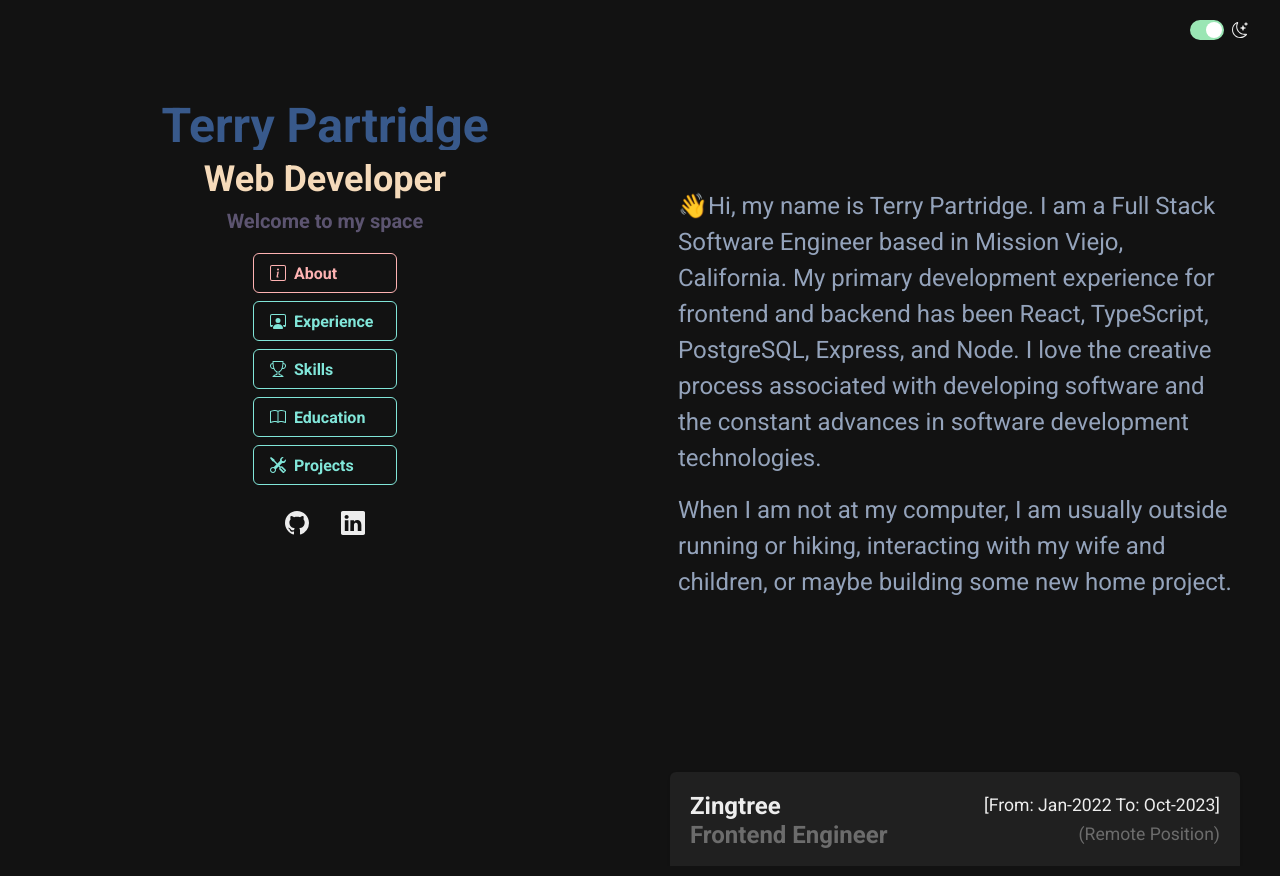
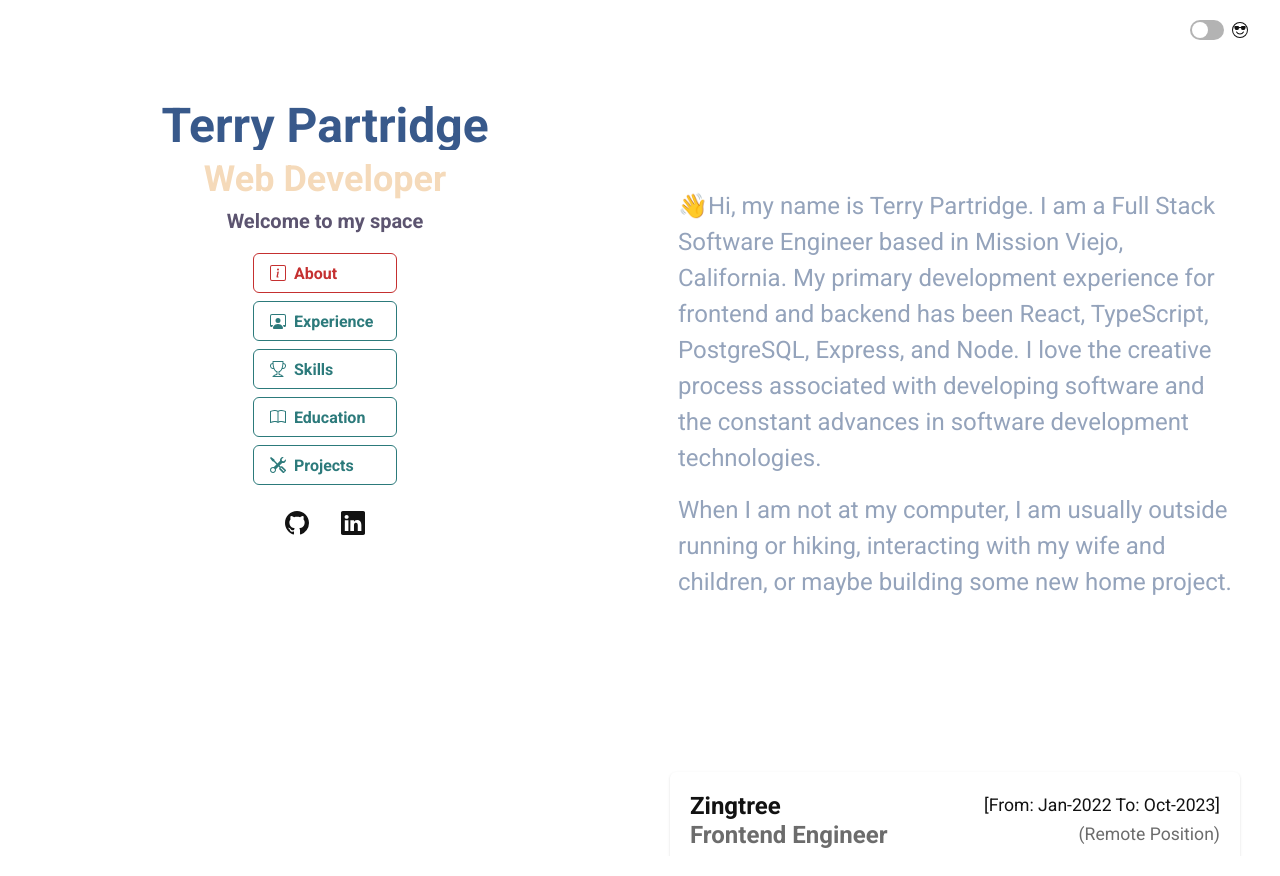
Before and after one commit to ocsfwarch/thetapsite_v4, a React (Vite) app: page / in a window 1280 px wide. Built offline with nearby package versions, Linux system fonts and the light colour scheme.

Commit message:
Style changes for responsiveness on small screen

```diff
--- a/src/components/Navigator/Navigator.tsx
+++ b/src/components/Navigator/Navigator.tsx
@@ -17,61 +17,56 @@ const Navigator = ({ activeId }: Props) => {
   return (
     <div style={{ marginBottom: "1rem" }}>
       <VStack>
-        <a href="#aboutMeId">
         <Button
           leftIcon={<BsInfoSquare />}
           colorScheme={activeId === "aboutMeId" ? "red" : "teal"}
           variant="outline"
           width="9rem"
           justifyContent="left"
+          cursor={"default"}
         >
           About
         </Button>
-        </a>
-        <a href="#workHistoryId">
         <Button
           leftIcon={<BsPersonWorkspace />}
           colorScheme={activeId === "workHistoryId" ? "red" : "teal"}
           variant="outline"
           width="9rem"
           justifyContent="left"
+          cursor={"default"}
         >
           Experience
         </Button>
-        </a>
-        <a href="#skillsId">
         <Button
           leftIcon={<BsTrophy />}
           colorScheme={activeId === "skillsId" ? "red" : "teal"}
           variant="outline"
           width="9rem"
           justifyContent="left"
+          cursor={"default"}
         >
           Skills
         </Button>
-        </a>
-        <a href="#educationId">
         <Button
           leftIcon={<BsBook />}
           colorScheme={activeId === "educationId" ? "red" : "teal"}
           variant="outline"
           width="9rem"
           justifyContent="left"
+          cursor={"default"}
         >
           Education
         </Button>
-        </a>
-        <a href="#projectsId">
         <Button
           leftIcon={<BsTools />}
           colorScheme={activeId === "projectsId" ? "red" : "teal"}
           variant="outline"
           width="9rem"
           justifyContent="left"
+          cursor={"default"}
         >
           Projects
         </Button>
-        </a>
       </VStack>
     </div>
   );
--- a/src/pages/Layout.tsx
+++ b/src/pages/Layout.tsx
@@ -32,11 +32,13 @@ const Layout = () => {
       if (layoutContainer && layoutInfoContainer) {
         if (gridColumns.length > 1) {
           layoutContainer.style.overflowY = "";
+          layoutContainer.style.overflowX = "";
           layoutInfoContainer.style.overflowY = "auto";
           setDisplayHeaders(false);
           setDisplayNavMenu(true);
         } else {
           layoutContainer.style.overflowY = "auto";
+          layoutContainer.style.overflowX = "hidden";
           layoutInfoContainer.style.overflowY = "";
           setDisplayHeaders(true);
           setDisplayNavMenu(false);
@@ -51,9 +53,9 @@ const Layout = () => {
   };
 
   return (
-    <>
+    <div style={{ width: "100%", overflow: "hidden" }}>
       <NavBar />
-      <VStack id="layout_container" maxHeight={"100vh"}>
+      <VStack id="layout_container" maxHeight={"100vh"} width={"100%"}>
         <SimpleGrid
           id="layout_grid"
           columns={{ sm: 1, md: 1, lg: 1, xl: 2 }}
@@ -68,7 +70,7 @@ const Layout = () => {
           />
         </SimpleGrid>
       </VStack>
-    </>
+    </div>
   );
 };
 
--- a/src/theme.ts
+++ b/src/theme.ts
@@ -1,7 +1,7 @@
 import { extendTheme, ThemeConfig } from "@chakra-ui/react";
 
 const config: ThemeConfig = {
-    initialColorMode: 'dark'
+    initialColorMode: 'light'
 }
 
 const theme = extendTheme({
```
Lines whose indentation alone changed are shown as unchanged.
